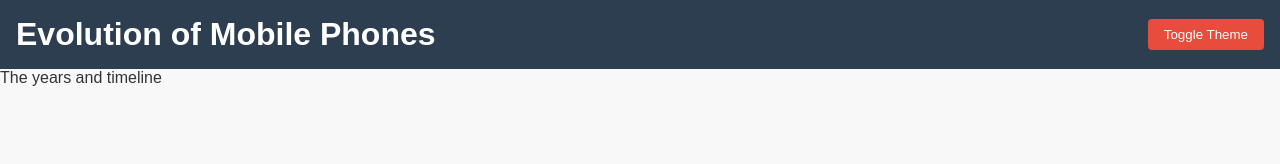
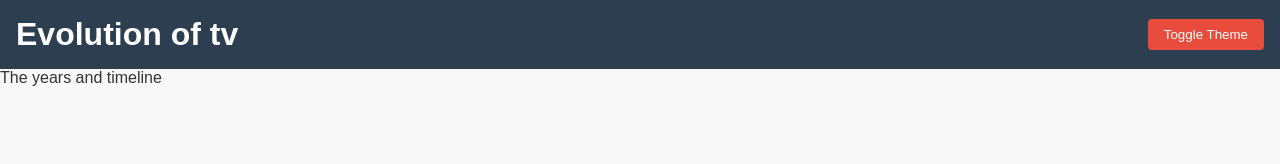
Before and after one commit to felix-josemon404/Evolution_of_tv_DATAART, a plain HTML site: page index.html in a window 1280 px wide. Shown: the top 164 px of the page. Drawn offline with Linux system fonts and the light colour scheme.

Commit message:
Update index.html

```diff
--- a/index.html
+++ b/index.html
@@ -4,12 +4,12 @@
     <meta charset="UTF-8">
     <meta name="viewport" content="width=device-width, initial-scale=1.0">
     <link rel="stylesheet" href="styles.css">
-    <title>Evolution of Mobile Phones</title>
+    <title>Evolution of Tv</title>
 </head>
 <body>
     <header>
         <div>
-            <h1>Evolution of Mobile Phones</h1>
+            <h1>Evolution of tv</h1>
         </div>
         <div>
             <button id="themeToggle">Toggle Theme</button>
```
